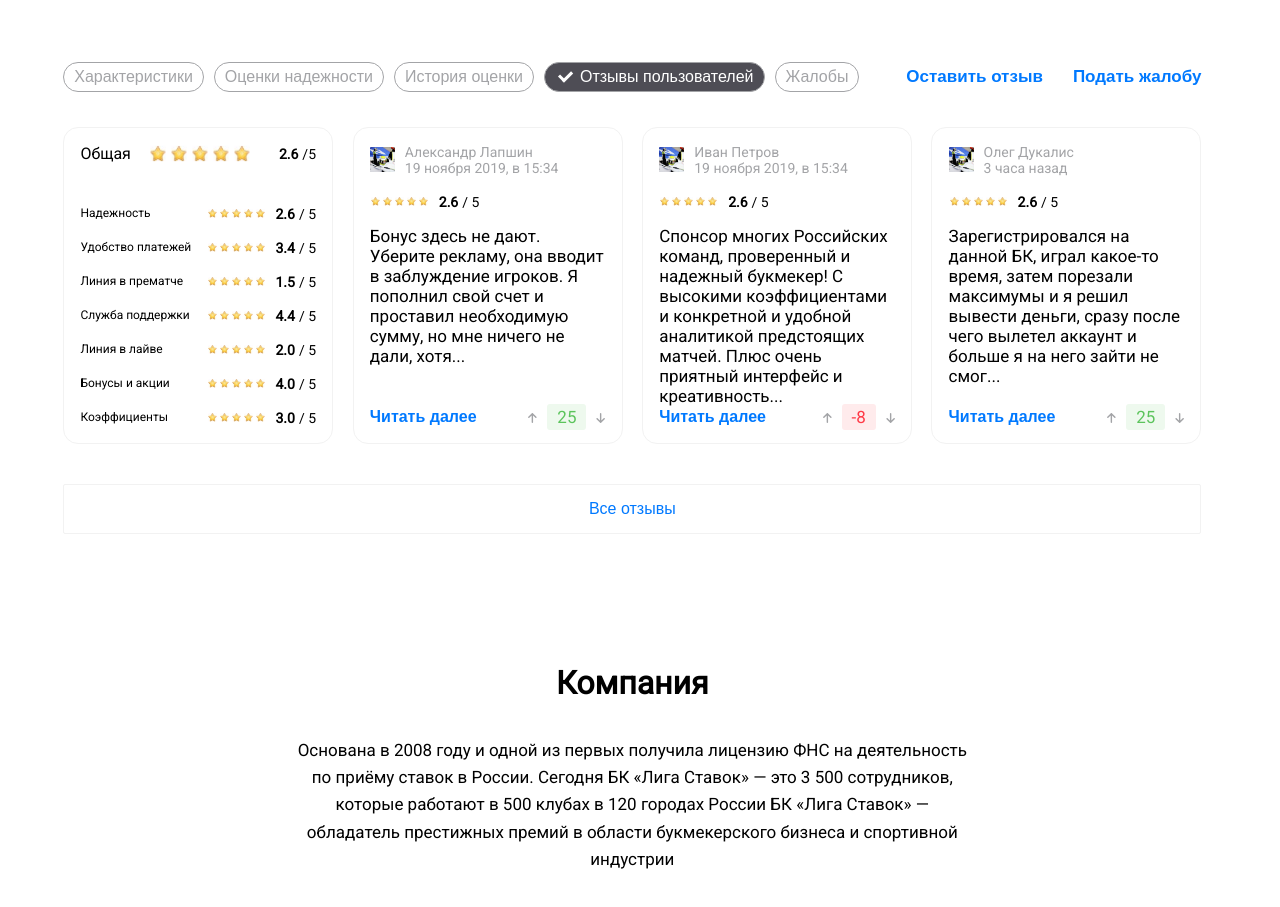
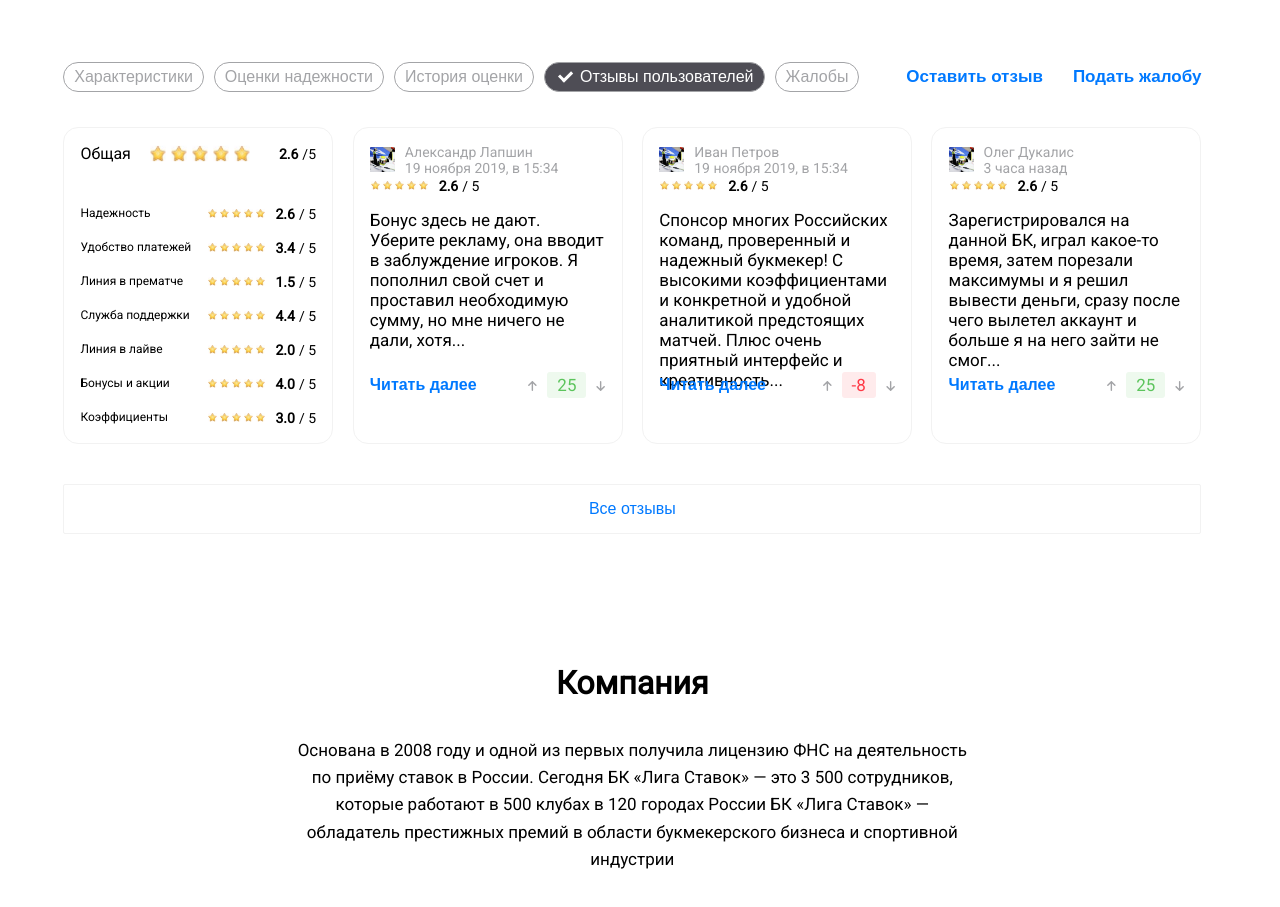
Before and after one commit to artmrsvch/bookmaker, a website: page src/index.html in a window 1280 px wide. Shown: the part 803-1710 px from the top of the page. Drawn offline with nearby package versions, Linux system fonts and the light colour scheme; files that its build step writes are made by us from their sources; files whose address does not match are found by name.

Commit message:
fixed(try TWO to fix grid)

```diff
--- a/src/index.html
+++ b/src/index.html
@@ -166,11 +166,11 @@
                             </div>
                             <ul class="review-list">
                                 <li class="review-list__item review-list__item_use">
-                                    <div class="assessments-info">
+
                                         <div class="assessmets-graduation">
-                                            <span class="assessments-graduation__titile"
-                                                >Общая</span
-                                            >
+                                            <span class="assessments-graduation__titile">
+                                                Общая
+                                            </span>
                                             <ul class="rating-wrapper">
                                                 <li class="rating-star"></li>
                                                 <li class="rating-star"></li>
@@ -178,17 +178,16 @@
                                                 <li class="rating-star"></li>
                                                 <li class="rating-star"></li>
                                             </ul>
-                                            <span class="assessments-points">
+                                            <div class="assessments-points">
                                                 <span class="assessments-points_inner">2.6</span>
                                                 <span class="assessments-points_outer">/5</span>
-                                            </span>
+                                            </div>
                                         </div>
                                         <ul class="assessments-list">
                                             <li class="assessments-list_item">
-                                                <span
-                                                    class="assessments-graduation__titile assessments-graduation__titile_list"
-                                                    >Надежность</span
-                                                >
+                                                <span class="assessments-graduation__titile assessments-graduation__titile_list">
+                                                    Надежность
+                                                </span>
                                                 <div class="rating-block">
                                                     <ul class="rating-wrapper">
                                                         <li
@@ -207,7 +206,7 @@
                                                             class="rating-star rating-star_min"
                                                         ></li>
                                                     </ul>
-                                                    <span
+                                                    <div
                                                         class="assessments-points assessments-points_list"
                                                     >
                                                         <span class="assessments-points_inner"
@@ -216,7 +215,7 @@
                                                         <span class="assessments-points_outer"
                                                             >/ 5</span
                                                         >
-                                                    </span>
+                                                </div>
                                                 </div>
                                             </li>
                                             <li class="assessments-list_item">
@@ -430,9 +429,6 @@
                                                 </div>
                                             </li>
                                         </ul>
-                                        <!--assessment list-->
-                                    </div>
-                                    <!--assessment info-->
                                 </li>
                                 <li class="review-list__item review-list__item_use">
                                     <div class="review-user">
@@ -457,12 +453,12 @@
                                                 <li class="rating-star rating-star_min"></li>
                                                 <li class="rating-star rating-star_min"></li>
                                             </ul>
-                                            <span
+                                            <div
                                                 class="assessments-points assessments-points_list"
                                             >
                                                 <span class="assessments-points_inner">2.6</span>
                                                 <span class="assessments-points_outer">/ 5</span>
-                                            </span>
+                                            </div>
                                         </div>
                                         <p class="review-user__text">
                                             Бонус здесь не дают. Уберите рекламу, она вводит в
@@ -506,12 +502,12 @@
                                                 <li class="rating-star rating-star_min"></li>
                                                 <li class="rating-star rating-star_min"></li>
                                             </ul>
-                                            <span
+                                            <div
                                                 class="assessments-points assessments-points_list"
                                             >
                                                 <span class="assessments-points_inner">2.6</span>
                                                 <span class="assessments-points_outer">/ 5</span>
-                                            </span>
+                                            </div>
                                         </div>
                                         <p class="review-user__text">
                                             Спонсор многих Российских команд, проверенный и надежный
@@ -559,12 +555,12 @@
                                                 <li class="rating-star rating-star_min"></li>
                                                 <li class="rating-star rating-star_min"></li>
                                             </ul>
-                                            <span
+                                            <div
                                                 class="assessments-points assessments-points_list"
                                             >
                                                 <span class="assessments-points_inner">2.6</span>
                                                 <span class="assessments-points_outer">/ 5</span>
-                                            </span>
+                                            </div>
                                         </div>
                                         <p class="review-user__text">
                                             Зарегистрировался на данной БК, играл какое-то время,
@@ -586,14 +582,10 @@
                                         </div>
                                     </div>
                                 </li>
-                                <!--revi list item-->
                             </ul>
-                            <!--revi list-->
                         </div>
                         <button class="more-info-btn" type="button">Все отзывы</button>
-                        <!--assessment-revi-->
                     </div>
-                    <!--container-->
                 </section>
                 <section class="section company">
                     <div class="container content-container">
--- a/src/styles/first_page/assessments.scss
+++ b/src/styles/first_page/assessments.scss
@@ -21,10 +21,10 @@
     border-radius: 15px;
     &_use {
         display: flex;
-        justify-content: space-between;
+        //justify-content: space-between;
         flex-direction: column;
-        height: 100%;
-        flex: 1;
+        // height: 100%;
+        // flex: 1;
     }
 }
 .assessments-info {
```
Also changed, not shown: dist/index.html, dist/main.min.css.
